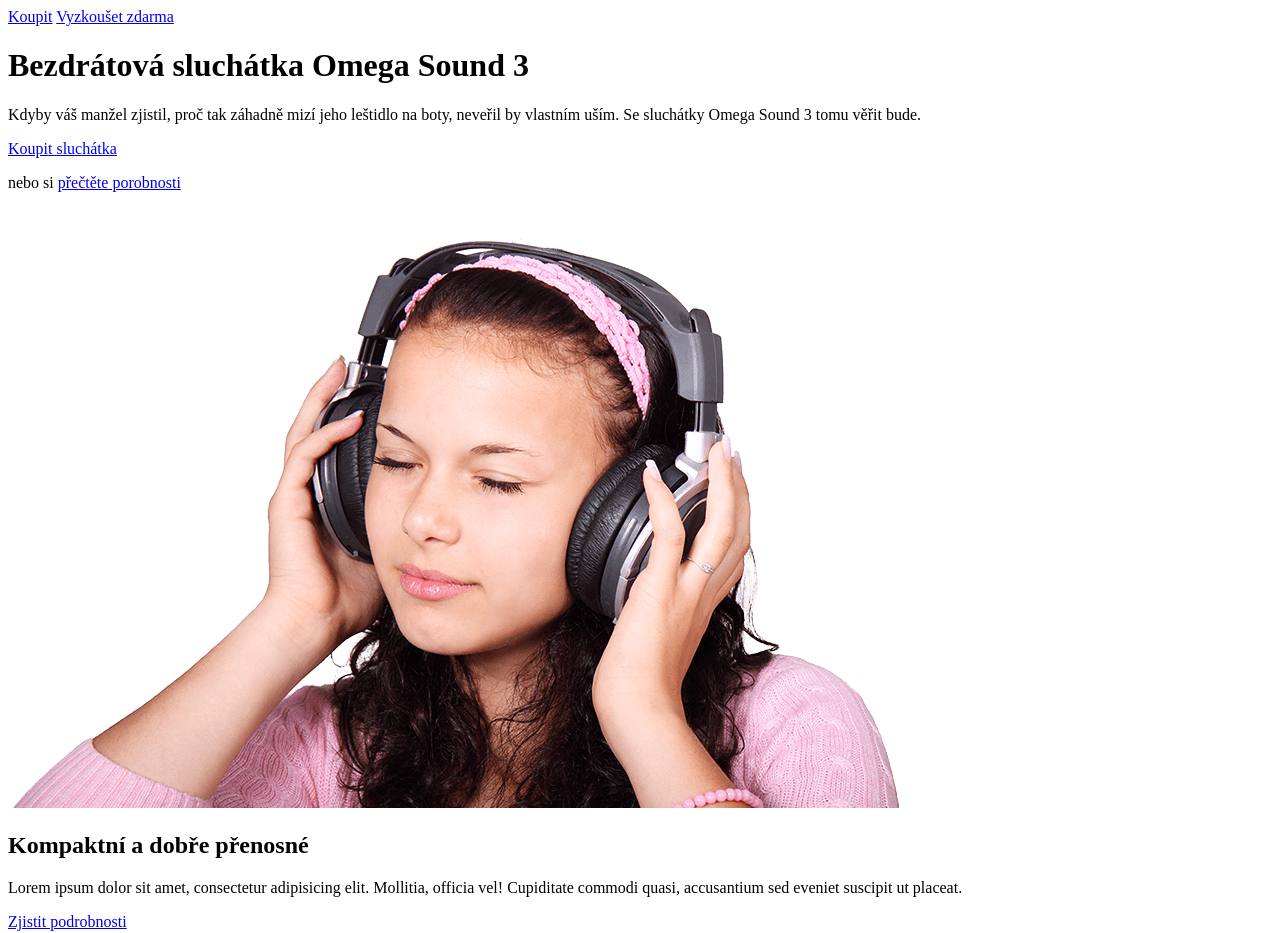
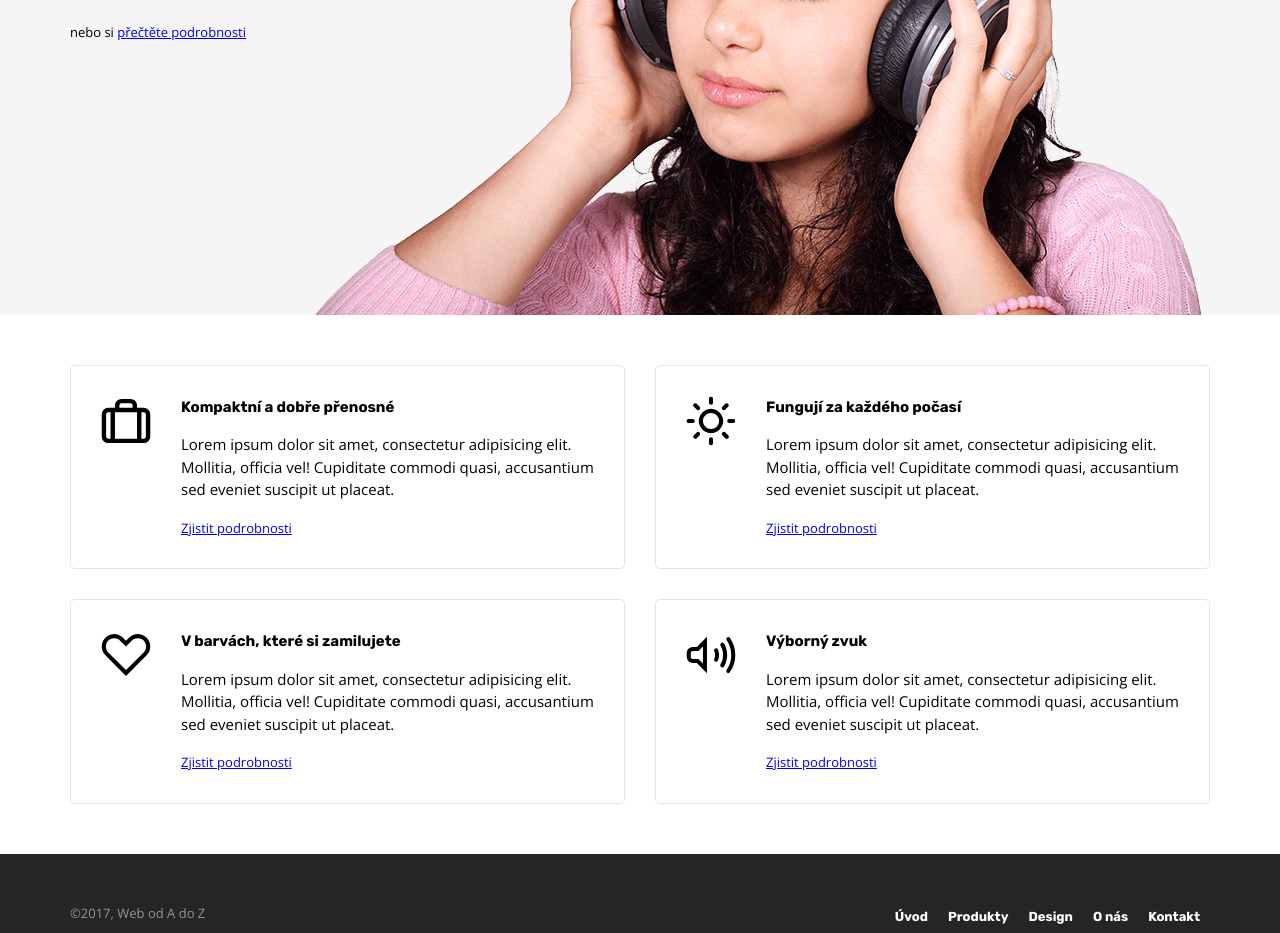
Before and after one commit to mhavliko/projekt-06-sluchatka, a plain HTML site: page index.html in a window 1280 px wide. Shown: the part 442-1375 px from the top of the page. Drawn offline with nearby package versions, Linux system fonts and the light colour scheme.

Commit message:
projekt 6

```diff
--- a/index.html
+++ b/index.html
@@ -48,7 +48,7 @@
 
 						<a href="#" class="tlacitko tlacitko-primarni tlacitko-velke">Koupit sluchátka</a>
 
-						<p class="minitext">nebo si <a href="#">přečtěte porobnosti</a></p>
+						<p class="minitext">nebo si <a href="#vlastnosti">přečtěte podrobnosti</a></p>
 					</div>
 
 					<div class="banner-foto">
@@ -67,30 +67,43 @@
 		<div class="sekce sekce-bila">
 			<div class="wrap">
 
-				<div class="vlastnosti">
+				<div class="vlastnosti" id="vlastnosti">
 
 					<div class="vlastnost ikona-kufrik">
+						<img src="images/kufrik.svg" alt="kufrik">
+
+            <div class="text">
               <h2>Kompaktní a dobře přenosné</h2>
               <p>Lorem ipsum dolor sit amet, consectetur adipisicing elit. Mollitia, officia vel! Cupiditate commodi quasi, accusantium sed eveniet suscipit ut placeat.</p>
               <a href="#">Zjistit podrobnosti</a>
             </div>
+					</div>
 
 					<div class="vlastnost ikona-slunce">
+            <img src="images/slunce.svg" alt="slunce">
+            <div class="text">
               <h2>Fungují za každého počasí</h2>
               <p>Lorem ipsum dolor sit amet, consectetur adipisicing elit. Mollitia, officia vel! Cupiditate commodi quasi, accusantium sed eveniet suscipit ut placeat.</p>
               <a href="#">Zjistit podrobnosti</a>
             </div>
+					</div>
 
 					<div class="vlastnost ikona-srdce">
+            <img src="images/srdce.svg" alt="srdce">
+            <div class="text">
               <h2>V barvách, které si zamilujete</h2>
               <p>Lorem ipsum dolor sit amet, consectetur adipisicing elit. Mollitia, officia vel! Cupiditate commodi quasi, accusantium sed eveniet suscipit ut placeat.</p>
               <a href="#">Zjistit podrobnosti</a>
             </div>
+					</div>
 
 					<div class="vlastnost ikona-zvuk">
+            <img src="images/zvuk.svg" alt="zvuk">
+            <div class="text">
               <h2>Výborný zvuk</h2>
               <p>Lorem ipsum dolor sit amet, consectetur adipisicing elit. Mollitia, officia vel! Cupiditate commodi quasi, accusantium sed eveniet suscipit ut placeat.</p>
               <a href="#">Zjistit podrobnosti</a>
+            </div>
 					</div>
 
 
@@ -116,7 +129,7 @@
 						<li><a href="#">Produkty</a></li>
 						<li><a href="#">Design</a></li>
 						<li><a href="#">O nás</a></li>
-						<li><a href="#">Konktat</a></li>
+						<li><a href="#">Kontakt</a></li>
 					</ul>
 
 				</div>
--- a/style.css
+++ b/style.css
@@ -15,3 +15,198 @@ font-weight: 700;
 */
 
 /* -------------------------------------------------- */
+
+body {
+  font-family: 'Open Sans', sans-serif;
+  font-size: 15px;
+  line-height: 1.5;
+  margin: 0;
+}
+
+.hlavicka,
+.sekce {
+  padding-top: 50px;
+  padding-bottom: 50px;
+}
+
+.sekce-bila {
+  padding-bottom: 20px;
+}
+
+.wrap{
+  max-width: 1140px;
+  margin: auto;
+}
+
+h2 {
+  font-family: 'Rubik', sans-serif;
+  font-weight: 700;
+  font-size: 15px;
+  margin-top: 0;
+}
+
+.uvod {
+  background-color: #f5f5f5;
+}
+
+.sekce-cerna {
+  background-color: #252525;
+}
+
+
+/*hlavicka*/
+
+.logo {
+  width: 120px;
+}
+
+.menu {
+  text-transform: uppercase;
+  list-style: none;
+  display: flex;
+  margin: 0;
+  margin-right: 20px;
+}
+
+.menu a {
+  text-decoration: none;
+  color: #959595;
+  font-size: 13px;
+  padding: 0 10px;
+}
+
+.tlacitko {
+  font-size: 13px;
+  font-weight: 600;
+  border-radius: 5px;
+  padding: 8px 15px;
+  text-decoration: none;
+}
+
+.tlacitko-primarni {
+  background-color: #3498db;
+  color: white;
+}
+
+.tlacitko-sekundarni {
+  border-style: solid;
+  border-width: 1px;
+  border-color: black;
+  color: black;
+}
+
+.hlavicka {
+  display: flex;
+  justify-content: space-between;
+}
+
+.hlavicka-vpravo {
+  display: flex;
+  justify-content: flex-end;
+}
+
+/*banner*/
+
+.banner {
+  min-height: 600px;
+}
+
+.banner-text {
+  max-width: 420px;
+}
+
+h1 {
+  font-size: 40px;
+  font-weight: 300;
+  line-height: 1.2;
+}
+
+.upoutavka {
+  font-size: 18px;
+  color: #a5a5a5;
+  margin-bottom: 40px;
+}
+
+.tlacitko-velke {
+  font-size: 16px;
+  padding: 15px 20px;
+}
+
+.minitext {
+  font-size: 13px;
+  margin-top: 40px;
+}
+
+.banner {
+  position: relative;
+}
+
+.banner-foto {
+  position: absolute;
+  bottom: 0;
+  right: 0;
+}
+
+img {
+  display: block;
+}
+
+/*vlastnosti*/
+
+.vlastnosti a {
+  font-size: 13px;
+}
+
+.vlastnosti {
+  display: flex;
+  flex-wrap: wrap;
+  justify-content: space-between;
+  align-content: space-between;
+}
+
+.vlastnosti img {
+  width: 50px;
+  height: 50px;
+  margin-right: 30px;
+}
+
+.vlastnost {
+  padding: 30px;
+  border-style: solid;
+  border-width: 1px;
+  border-color: rgba(0, 0, 0, 0.1);
+  border-radius: 5px;
+  flex-basis: 555px;
+  margin-bottom: 30px;
+  display: flex;
+  justify-content: space-between;
+  align-content: flex-start;
+}
+
+/*paticka*/
+
+.copyright {
+  font-size: 13px;
+  color: #959595;
+}
+
+.paticka {
+  display: flex;
+  justify-content: space-between;
+}
+
+.paticka-menu {
+  display: flex;
+  justify-content: flex-end;
+  list-style: none;
+  margin: 0;
+}
+
+.paticka-menu a {
+  font-size: 13px;
+  font-family: 'Rubik', sans-serif;
+  font-weight: bold;
+  text-decoration: none;
+  padding: 0 10px;
+  color: white;
+}
```
Lines whose indentation alone changed are shown as unchanged.
